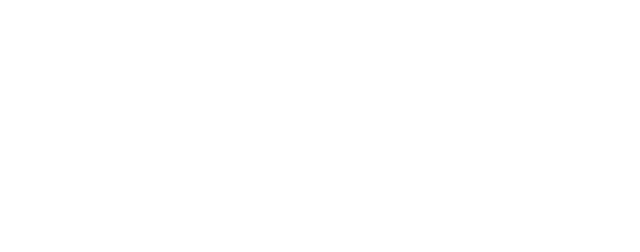
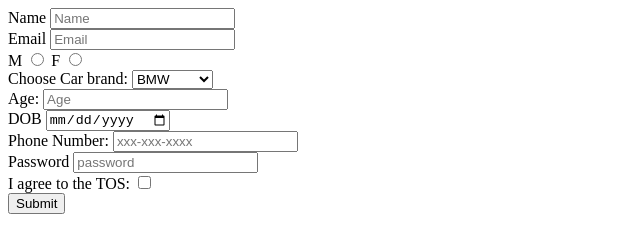
Before and after one commit to acciojob/signup-form-car-dhusakshata, a website: page main.html in a window 1280 px wide. Shown: the whole page, without its empty margins (0-640 px from the left). Drawn offline with Linux system fonts and the light colour scheme.

Commit message:
created a submission

```diff
--- a/main.html
+++ b/main.html
@@ -8,6 +8,57 @@
 
 <body>
 	<!-- the entire body must be written by student -->
+
+	<form id="my-form" method="post">
+		<!--this for name -->
+  <label for="name">Name</label>
+  <input type="text" id="name" placeholder="Name" required>
+  <br>
+		<!--this for Email-->
+  <label for="email">Email</label>
+  <input type="email" id="email" placeholder="Email" required>
+  <br>
+		<!--this for Gender-->
+  <label for="gender_m">M</label>
+  <input type="radio" id="gender_m" name="gender" required>
+  <label for="gender">F</label>
+  <input type="radio" id="gender_f" name="gender" required>
+  <br>
+		<!-- this is for dropdown-->
+  <label for="car">Choose Car brand:</label>
+
+  <select name="cars" id="cars" placeholder="--Please choose an option--"  required>
+  <option>BMW</option>
+  <option>Audi</option>
+  <option>Mercedez</option>
+  </select>
+  <br>
+		<!--this for AGE-->
+  <label for="age">Age:</label>
+  <input type="number" id="age" min="0" placeholder="Age"  required>
+  <br>
+  <!--this for DOB-->
+  <label for="dob">DOB</label>
+  <input type="date" id="dob" required>
+  <br>
+		<!--this for Phone number-->
+  <label for="phone number">Phone Number:</label>
+  <input type="number" id="tel" placeholder="xxx-xxx-xxxx" required>
+  <br>
+		<!--this for password-->
+
+  <label for="password">Password</label>
+  <input type="password" id="password" placeholder="password"  required>
+  <br>
+		<!--this for checkbox-->
+  <label for="checkbox">I agree to the TOS:</label>
+  <input type="checkbox" id="tos" placeholder="I agree to the TOS"  required>
+  <br>
+  <button type="submit">Submit</button>
+  </form>
+
+
+
     <script type="text/javascript" src="./script.js">
 </script>
 
```
